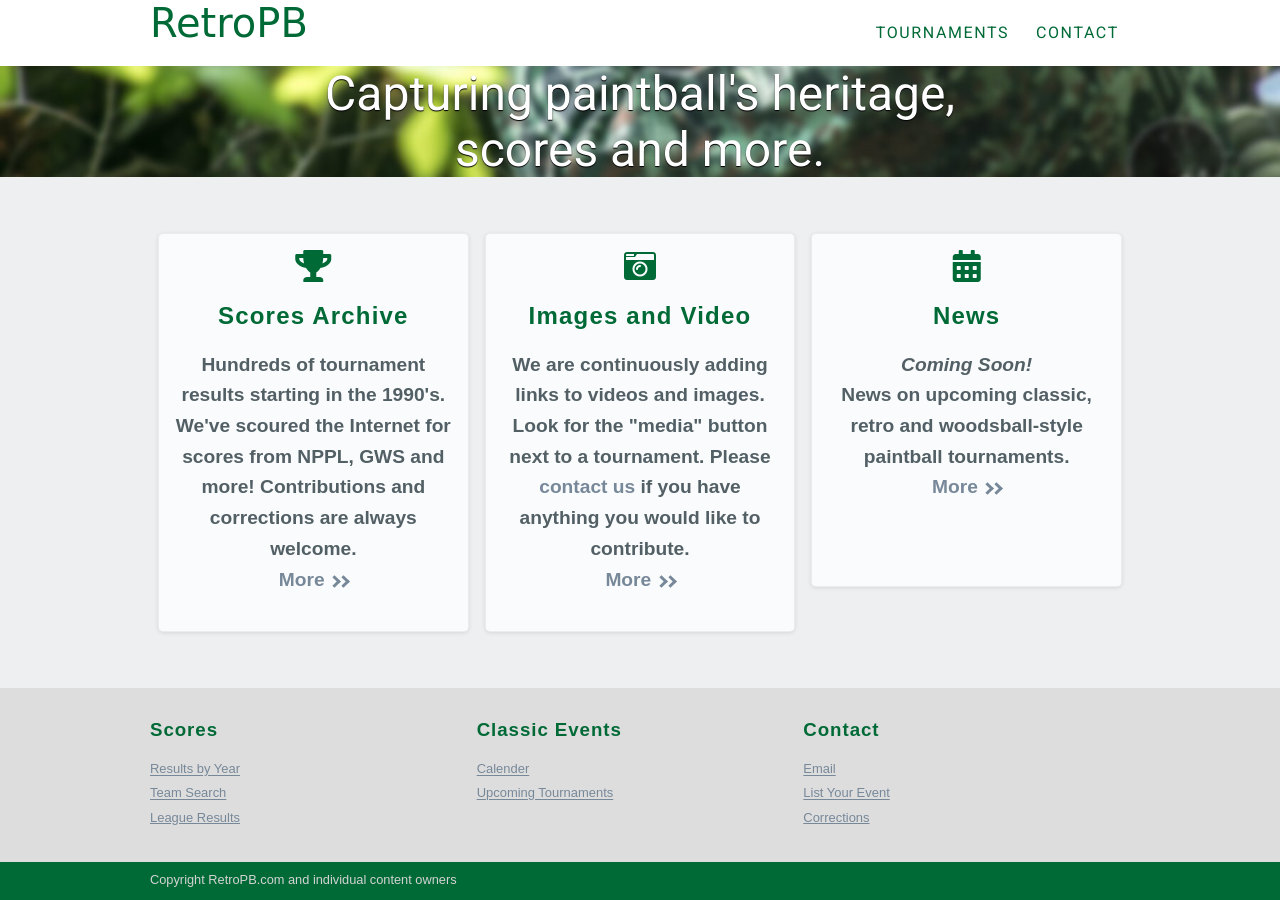
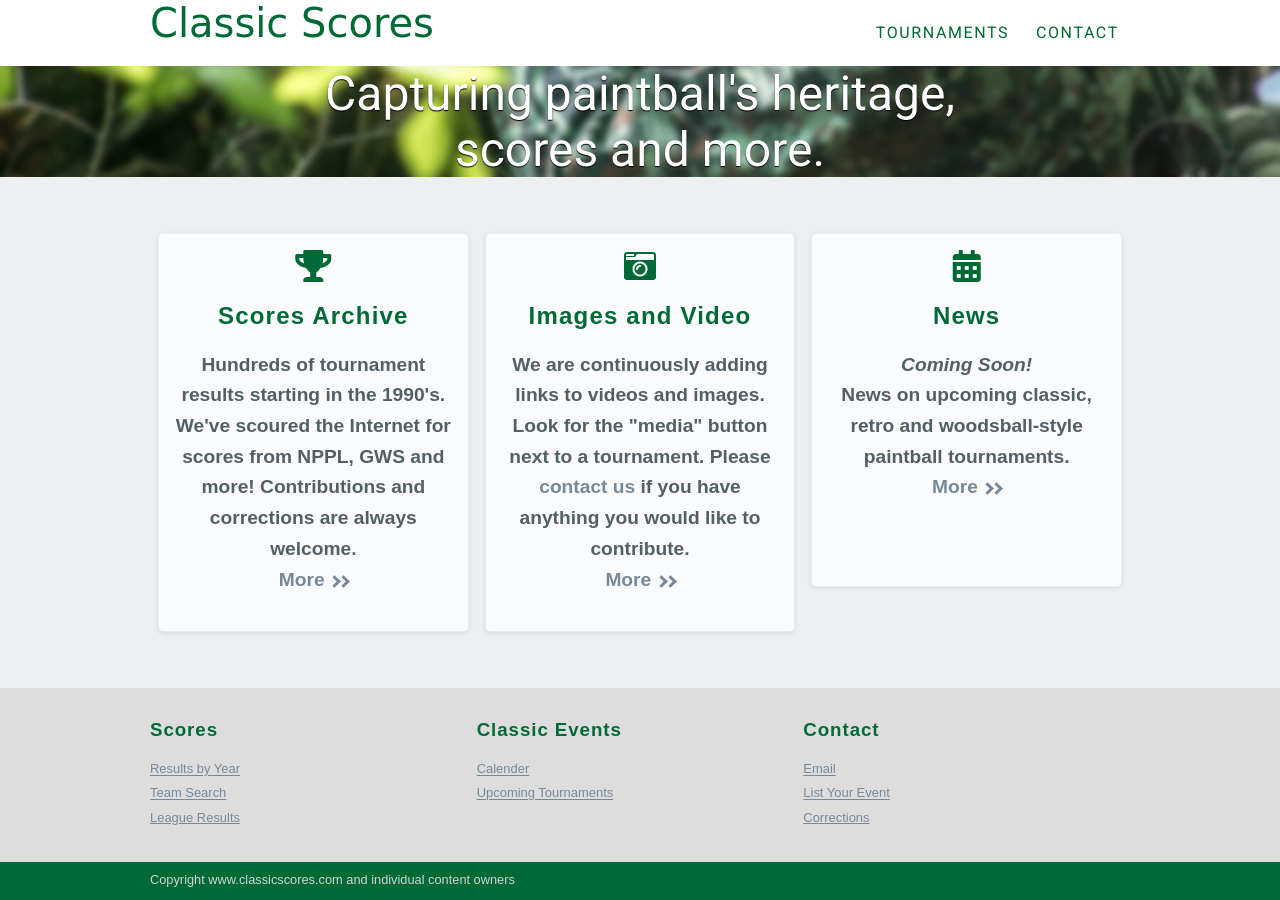
Before and after one commit to swysocki/classicscores, a Django app: page / in a window 1280 px wide. Run offline with Django 3.2, Linux system fonts and the light colour scheme; some libraries are stand-ins or nearby versions; some web fonts are replaced.

Commit message:
change site name

```diff
--- a/classicscores/templates/base.html
+++ b/classicscores/templates/base.html
@@ -3,7 +3,7 @@
     <head>
         <meta charset="utf-8">
         <meta name="viewport" content="width=device-width, initial-scale=1.0">
-        <title>Retro Paintball</title>
+        <title>Classic Scores</title>
         <link rel="stylesheet" href="https://unpkg.com/purecss@1.0.0/build/pure-min.css">
         <link rel="stylesheet" href="https://unpkg.com/purecss@1.0.0/build/grids-responsive-min.css">
         {% load static %}
@@ -17,7 +17,7 @@
     <div>
         <div class="pure-g max-width-wrapper">
                 <div class="pure-u-1 pure-u-md-1-2">
-                    <a class="pure-menu-heading" href="/">RetroPB</a>
+                    <a class="pure-menu-heading" href="/">Classic Scores</a>
                 </div>
                 <div class="pure-u-1 pure-u-md-1-2">
                     <div class="pure-menu pure-menu-horizontal pure-menu-right">
@@ -26,7 +26,7 @@
                                 <a href="/tournaments" class="pure-menu-link">Tournaments</a>
                             </li>
                             <li class="pure-menu-item">
-                                    <a href="mailto:admin@retropb.com?subject=Contact from retropb.com" class="pure-menu-link">Contact</a>
+                                    <a href="mailto:#?subject=Contact from classic scores" class="pure-menu-link">Contact</a>
                             </li>
                         </ul>
                     </div>
@@ -92,7 +92,7 @@
     <div class="footer footer-base">
         <div class="footer-spacing pure-g">
 			<div class="pure-u-1">
-			Copyright RetroPB.com and individual content owners
+			Copyright www.classicscores.com and individual content owners
 			</div>
 		</div>
 	</div>
```
